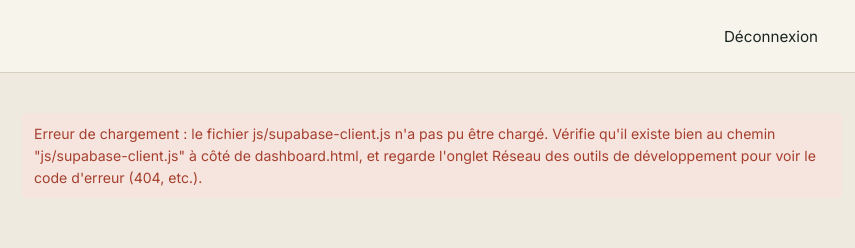
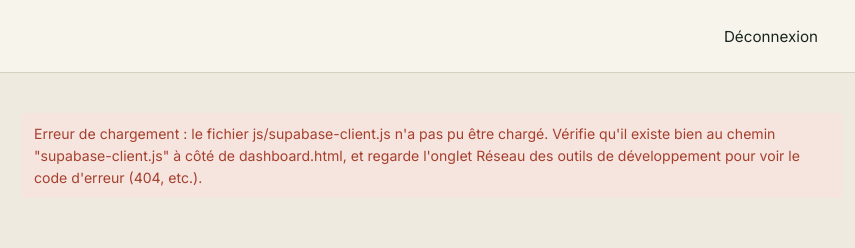
Before and after one commit to Woldjy-Impac-Lab/I-Trade-academy-Ai, a plain HTML site: page dashboard.html in a window 1280 px wide. Shown: the top 248 px of the page, 338-1193 px from the left. Drawn offline with nearby package versions, Linux system fonts and the light colour scheme.

Commit message:
Update dashboard.html

```diff
--- a/dashboard.html
+++ b/dashboard.html
@@ -43,7 +43,7 @@ if (typeof requireAuth !== "function") {
   document.querySelector("main").innerHTML =
     '<div class="form-msg error" style="display:block;">' +
     'Erreur de chargement : le fichier js/supabase-client.js n\'a pas pu être chargé. ' +
-    'Vérifie qu\'il existe bien au chemin "js/supabase-client.js" à côté de dashboard.html, ' +
+    'Vérifie qu\'il existe bien au chemin "supabase-client.js" à côté de dashboard.html, ' +
     'et regarde l\'onglet Réseau des outils de développement pour voir le code d\'erreur (404, etc.).' +
     '</div>';
   throw new Error("supabase-client.js non chargé — arrêt du script dashboard.");
```
